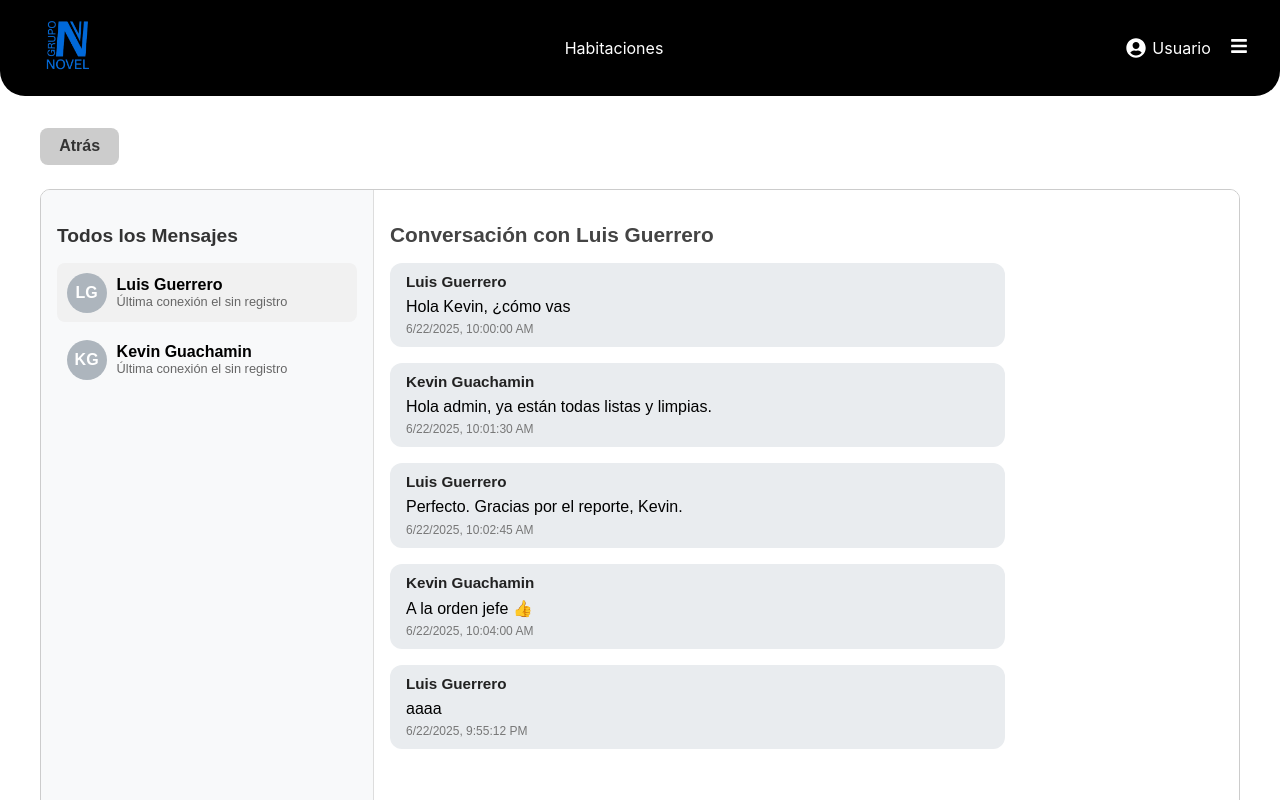
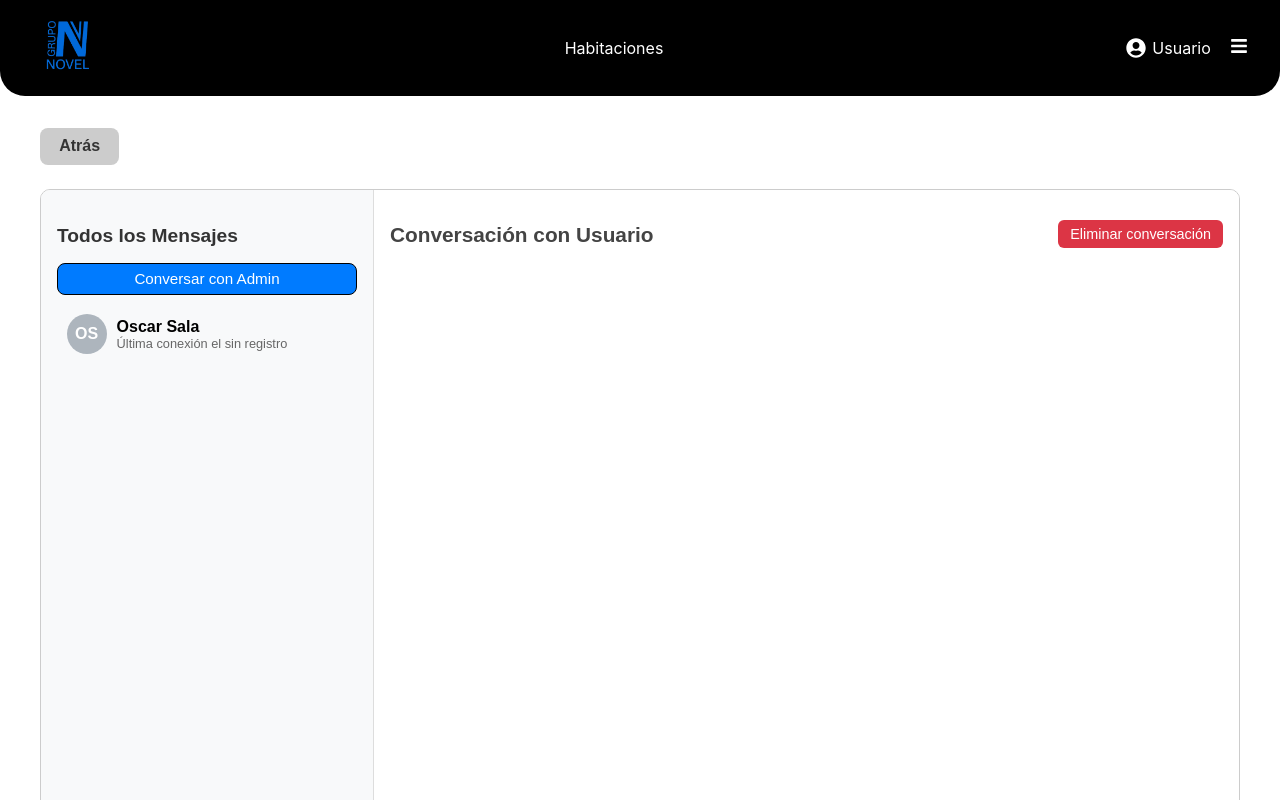
Before and after one commit to OscarSala98/ProyectoAWM, a React (Create React App) app in the folder hostel/: page /chat/1 in a window 1280 px wide. Shown: the top 800 px of the page. Built offline with nearby package versions, Linux system fonts and the light colour scheme; data requests are answered from the project's data file.

Commit message:
Completo el componente mensajes, con pruebas

```diff
--- a/hostel/src/App.js
+++ b/hostel/src/App.js
@@ -14,10 +14,10 @@ import EditarPerfilAdmin from './pages/EditarPerfilAdmin';
 import NotificacionesPageAdmin from './pages/NotificacionesPageAdmin';
 import ReservacionesAdmin from './pages/ReservacionesAdmin';
 import EditarHabitacion from './pages/EditarHabitacion';
-import PerfilOpcionesAdmin from './components/PerfilOpcionesAdmin';
+
 
 import 'react-datepicker/dist/react-datepicker.css';
-import Mensajes from './components/Mensajes';
+
 import ChatAdmin from './pages/ChatAdmin';
 
 
--- a/hostel/src/components/Mensajes.css
+++ b/hostel/src/components/Mensajes.css
@@ -216,3 +216,62 @@ ul {
   align-items: center;
   justify-content: center;
 }
+
+.btn-admin {
+  background-color: #0d6efd;
+  color: white;
+  padding: 10px;
+  margin-bottom: 15px;
+  width: 100%;
+  border: none;
+  border-radius: 8px;
+  font-size: 0.95rem;
+  cursor: pointer;
+  transition: background-color 0.3s ease;
+}
+
+.btn-admin:hover {
+  background-color: #0b5ed7;
+}
+
+.encabezado-conversacion {
+  display: flex;
+  justify-content: space-between;
+  align-items: center;
+  margin-bottom: 1rem;
+}
+
+.btn-eliminar-conversacion {
+  background-color: #dc3545;
+  color: white;
+  border: none;
+  padding: 6px 12px;
+  border-radius: 6px;
+  cursor: pointer;
+  font-size: 0.9rem;
+  transition: background-color 0.2s ease;
+}
+
+.btn-eliminar-conversacion:hover {
+  background-color: #bb2d3b;
+}
+
+.btn-admin {
+  background-color: #007bff;
+  color: white;
+  padding: 0.4rem 0.8rem;
+  border-radius: 8px;
+  border: 1px solid black;
+  cursor: pointer;
+  margin-bottom: 10px;
+}
+
+.btn-admin:hover {
+  background-color: #0056b3;
+}
+
+.dropdown-usuarios {
+  width: 100%;
+  padding: 0.4rem;
+  margin-top: 10px;
+}
--- a/hostel/src/components/Mensajes.jsx
+++ b/hostel/src/components/Mensajes.jsx
@@ -11,64 +11,93 @@ const Mensajes = () => {
   const [contactos, setContactos] = useState([]);
   const [contactoActivo, setContactoActivo] = useState(null);
   const [conversacion, setConversacion] = useState(null);
+  const [conversaciones, setConversaciones] = useState([]);
   const [nuevoMensaje, setNuevoMensaje] = useState('');
   const [menuAbierto, setMenuAbierto] = useState(null);
   const [mensajeEditando, setMensajeEditando] = useState(null);
   const [textoEditado, setTextoEditado] = useState('');
+  const [tipoUsuario, setTipoUsuario] = useState('');
+  const [mostrarListaUsuarios, setMostrarListaUsuarios] = useState(false);
 
-  // Obtener datos de usuarios
   useEffect(() => {
-    axios.get('http://localhost:3002/personas').then(res => {
-      setUsuarios(res.data);
-      const otros = res.data.filter(u => u.id !== id);
-      setContactos(otros);
-      if (otros.length > 0) setContactoActivo(otros[0]);
-    });
+    const fetchData = async () => {
+      const usuariosRes = await axios.get('http://localhost:3002/personas');
+      const conversacionesRes = await axios.get('http://localhost:3002/conversaciones');
+
+      const todos = usuariosRes.data;
+      const convs = conversacionesRes.data;
+      setUsuarios(todos);
+      setConversaciones(convs);
+      const yo = todos.find(u => u.id === id);
+      setTipoUsuario(yo?.tipo?.toLowerCase());
+
+      if (yo?.tipo?.toLowerCase() === 'admin') {
+        const participantesUnicos = convs
+          .filter(c => c.participantes.includes(id))
+          .map(c => c.participantes.find(pid => pid !== id));
+        const usuariosFiltrados = todos.filter(u => participantesUnicos.includes(u.id));
+        setContactos(usuariosFiltrados);
+      } else {
+        const admin = todos.find(u => u.tipo?.toLowerCase() === 'admin');
+        if (convs.some(c => c.participantes.includes(id) && c.participantes.includes(admin?.id))) {
+          setContactos([admin]);
+        }
+      }
+    };
+    fetchData();
   }, [id]);
 
-  // Cargar conversación
   useEffect(() => {
     if (!contactoActivo) return;
-    axios.get('http://localhost:3002/conversaciones').then(res => {
-      const conv = res.data.find(c =>
+    const conv = conversaciones.find(c =>
       c.participantes.includes(id) && c.participantes.includes(contactoActivo.id)
     );
     setConversacion(conv || null);
-    });
-  }, [contactoActivo, id]);
+  }, [contactoActivo, id, conversaciones]);
 
   const obtenerNombreUsuario = (userId) => {
     const user = usuarios.find(u => u.id === userId);
     return user ? `${user.primerNombre} ${user.primerApellido}` : 'Usuario';
   };
 
+  const iniciarConversacionCon = async (otroUsuario) => {
+    const existente = conversaciones.find(c =>
+      c.participantes.includes(id) && c.participantes.includes(otroUsuario.id)
+    );
+
+    if (existente) {
+      setContactoActivo(otroUsuario);
+      setConversacion(existente);
+    } else {
+      const nueva = {
+        id: `conv-${Date.now()}`,
+        participantes: [id, otroUsuario.id],
+        mensajes: []
+      };
+      const creada = await axios.post('http://localhost:3002/conversaciones', nueva);
+      setConversacion(creada.data);
+      setContactoActivo(otroUsuario);
+      setConversaciones([...conversaciones, creada.data]);
+      if (!contactos.find(c => c.id === otroUsuario.id)) {
+        setContactos([...contactos, otroUsuario]);
+      }
+    }
+  };
+
   const handleEnviarMensaje = async () => {
     if (!nuevoMensaje.trim()) return;
-
     const nuevo = {
       id: Date.now(),
       emisor: id,
       fecha: new Date().toISOString(),
       texto: nuevoMensaje
     };
-
-    if (conversacion) {
     const actualizada = {
       ...conversacion,
       mensajes: [...conversacion.mensajes, nuevo]
     };
     await axios.put(`http://localhost:3002/conversaciones/${conversacion.id}`, actualizada);
     setConversacion(actualizada);
-    } else {
-      const nueva = {
-        id: `conv-${Date.now()}`,
-        participantes: [id, contactoActivo.id],
-        mensajes: [nuevo]
-      };
-      await axios.post('http://localhost:3002/conversaciones', nueva);
-      setConversacion(nueva);
-    }
-
     setNuevoMensaje('');
   };
 
@@ -90,11 +119,61 @@ const Mensajes = () => {
     setTextoEditado('');
   };
 
+const handleEliminarConversacion = async () => {
+  if (!conversacion) return;
+  if (!window.confirm("¿Estás seguro de eliminar esta conversación?")) return;
+
+  await axios.delete(`http://localhost:3002/conversaciones/${conversacion.id}`);
+  setConversacion(null);
+  setContactoActivo(null);
+
+  // 🔄 Recalcular contactos con conversación para ambos tipos de usuario
+  const convRes = await axios.get('http://localhost:3002/conversaciones');
+  const conversacionesRestantes = convRes.data.filter(c => c.participantes.includes(id));
+  const idsConConversacion = conversacionesRestantes.map(c =>
+    c.participantes.find(pid => pid !== id)
+  );
+  const nuevosContactos = usuarios.filter(u => idsConConversacion.includes(u.id));
+  setContactos(nuevosContactos);
+
+  // Recargar la página al final
+  window.location.reload();
+};
+
+
   return (
     <div className="mensajes-container">
-      {/* Izquierda: Lista de contactos */}
       <div className="mensajes-sidebar">
         <h3>Todos los Mensajes</h3>
+
+        {tipoUsuario === 'admin' ? (
+          <>
+            <button className="btn-admin" onClick={() => setMostrarListaUsuarios(!mostrarListaUsuarios)}>
+              Iniciar conversación
+            </button>
+            {mostrarListaUsuarios && (
+              <select onChange={e => {
+                const user = usuarios.find(u => u.id === e.target.value);
+                if (user) iniciarConversacionCon(user);
+                setMostrarListaUsuarios(false);
+              }}>
+                <option value="">Selecciona un usuario</option>
+                {usuarios.filter(u => u.id !== id).map(c => (
+                  <option key={c.id} value={c.id}>{c.primerNombre} {c.primerApellido}</option>
+                ))}
+              </select>
+            )}
+          </>
+        ) : (
+          <button className="btn-admin" onClick={() => {
+            const admin = usuarios.find(u => u.tipo?.toLowerCase() === 'admin');
+            if (admin) iniciarConversacionCon(admin);
+            else alert("No se encontró un administrador.");
+          }}>
+            Conversar con Admin
+          </button>
+        )}
+
         {contactos.map(contacto => (
           <div
             key={contacto.id}
@@ -112,12 +191,15 @@ const Mensajes = () => {
         ))}
       </div>
 
-      {/* Derecha: Conversación */}
       <div className="mensajes-conversacion">
         <div className="mensajes-body">
+          <div className="encabezado-conversacion">
             <h2>Conversación con {obtenerNombreUsuario(contactoActivo?.id)}</h2>
+            <button className="btn-eliminar-conversacion" onClick={handleEliminarConversacion}>Eliminar conversación</button>
+          </div>
+
           <ul>
-            {conversacion?.mensajes.map((msg) => {
+            {conversacion?.mensajes.map(msg => {
               const esPropio = msg.emisor === id;
               return (
                 <li key={msg.id} className={`mensaje-item ${esPropio ? 'mensaje-emisor' : 'mensaje-receptor'}`}>
@@ -143,11 +225,7 @@ const Mensajes = () => {
                   </div>
                   {mensajeEditando === msg.id ? (
                     <div className="edicion-input">
-                      <input
-                        type="text"
-                        value={textoEditado}
-                        onChange={(e) => setTextoEditado(e.target.value)}
-                      />
+                      <input value={textoEditado} onChange={e => setTextoEditado(e.target.value)} />
                       <button onClick={() => handleEditarMensaje(msg.id)}>Guardar</button>
                     </div>
                   ) : (
@@ -169,9 +247,7 @@ const Mensajes = () => {
             onChange={(e) => setNuevoMensaje(e.target.value)}
             placeholder="Escribe tu mensaje..."
           />
-          <button className="btn-enviar" onClick={handleEnviarMensaje}>
-            <BsSendFill />
-          </button>
+          <button className="btn-enviar" onClick={handleEnviarMensaje}><BsSendFill /></button>
         </div>
       </div>
     </div>
--- a/hostel/src/data/db.json
+++ b/hostel/src/data/db.json
@@ -14,9 +14,9 @@
     },
     {
       "id": "e68b",
-      "primerNombre": "Luis",
-      "segundoNombre": "Albertosss",
-      "primerApellido": "Guerrero",
+      "primerNombre": "Oscar",
+      "segundoNombre": "David",
+      "primerApellido": "Sala",
       "prefijo": "+7",
       "numero": "+70996775863",
       "correo": "admin@hostel.com",
@@ -32,6 +32,30 @@
       "prefijo": "+593",
       "numero": "1111111111",
       "correo": "guachis@hostel.com",
+      "contrasena": "123",
+      "tipo": "usuario",
+      "foto": ""
+    },
+    {
+      "id": "1750633887141",
+      "primerNombre": "Jean",
+      "segundoNombre": "Poll",
+      "primerApellido": "Cardoso",
+      "prefijo": "+593",
+      "numero": "2222222222",
+      "correo": "jean@hostel.com",
+      "contrasena": "123",
+      "tipo": "usuario",
+      "foto": ""
+    },
+    {
+      "id": "1750636959986",
+      "primerNombre": "Jorge",
+      "segundoNombre": "Luis",
+      "primerApellido": "Pérez",
+      "prefijo": "+593",
+      "numero": "3333333333",
+      "correo": "jorge@hostel.com",
       "contrasena": "123",
       "tipo": "usuario",
       "foto": ""
@@ -142,45 +166,43 @@
           "emisor": "e68b",
           "fecha": "2025-06-22T21:56:15.034Z",
           "texto": "hola"
+        },
+        {
+          "id": 1750638035796,
+          "emisor": "e68b",
+          "fecha": "2025-06-23T00:20:35.796Z",
+          "texto": "hola"
         }
       ]
     },
     {
-      "id": "conv-admin-d505",
+      "id": "conv-1750633887141",
+      "participantes": [
+        "d505",
+        "1"
+      ],
+      "mensajes": []
+    },
+    {
+      "id": "conv-1750636959986",
       "participantes": [
         "e68b",
         "1"
       ],
+      "mensajes": []
+    },
+    {
+      "id": "conv-1750638144875",
+      "participantes": [
+        "e68b",
+        "1750633887141"
+      ],
       "mensajes": [
         {
-          "id": 1,
+          "id": 1750638151446,
           "emisor": "e68b",
-          "fecha": "2025-06-22T10:00:00",
-          "texto": "Hola Kevin, ¿cómo  vas"
-        },
-        {
-          "id": 2,
-          "emisor": "d505",
-          "fecha": "2025-06-22T10:01:30",
-          "texto": "Hola admin, ya están todas listas y limpias."
-        },
-        {
-          "id": 3,
-          "emisor": "e68b",
-          "fecha": "2025-06-22T10:02:45",
-          "texto": "Perfecto. Gracias por el reporte, Kevin."
-        },
-        {
-          "id": 4,
-          "emisor": "d505",
-          "fecha": "2025-06-22T10:04:00",
-          "texto": "A la orden jefe 👍"
-        },
-        {
-          "id": 1750629312472,
-          "emisor": "e68b",
-          "fecha": "2025-06-22T21:55:12.472Z",
-          "texto": "aaaa"
+          "fecha": "2025-06-23T00:22:31.446Z",
+          "texto": "hola"
         }
       ]
     }
```
Lines whose indentation alone changed are shown as unchanged.
